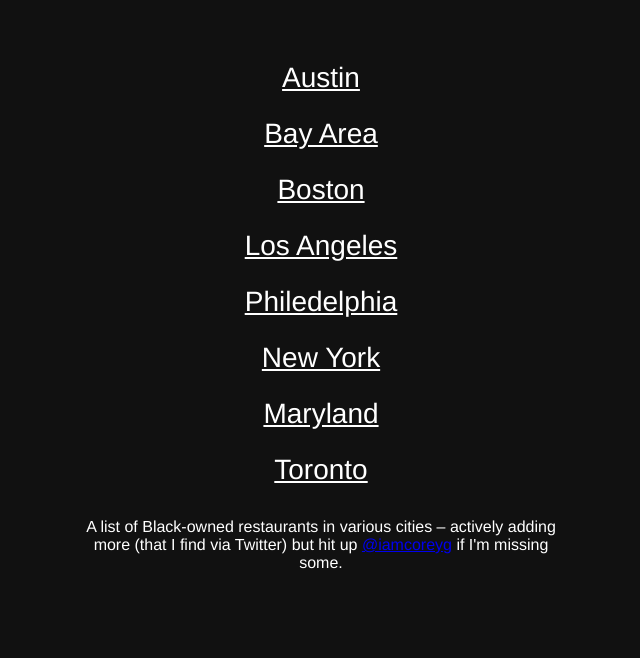
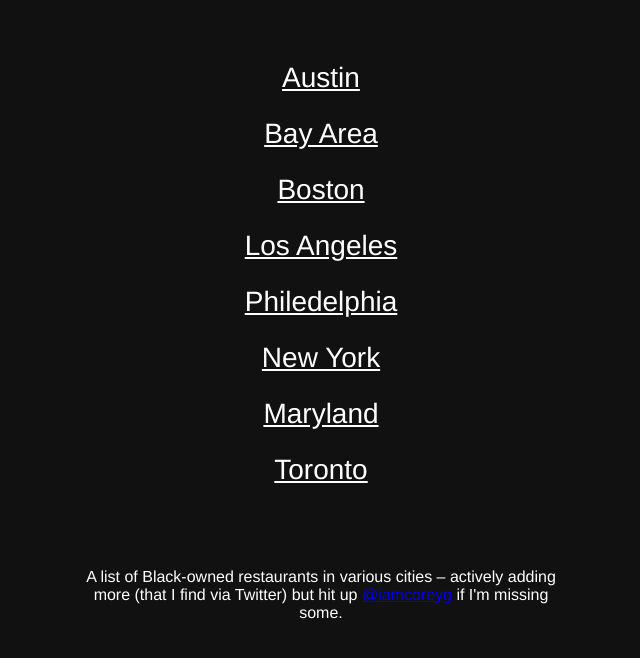
Before and after one commit to iamcoreyg/dine.black, a React (Create React App) app: page / in a window 1280 px wide. Shown: the top 658 px of the page, without its empty margins (319-959 px from the left). Built offline with nearby package versions, Linux system fonts and the light colour scheme.

Commit message:
update styles

```diff
--- a/src/App.css
+++ b/src/App.css
@@ -26,5 +26,5 @@ li a {
 p {
   padding: 20px;
   max-width: 500px;
-  margin: auto;
+  margin: 50px auto;
 }
```
